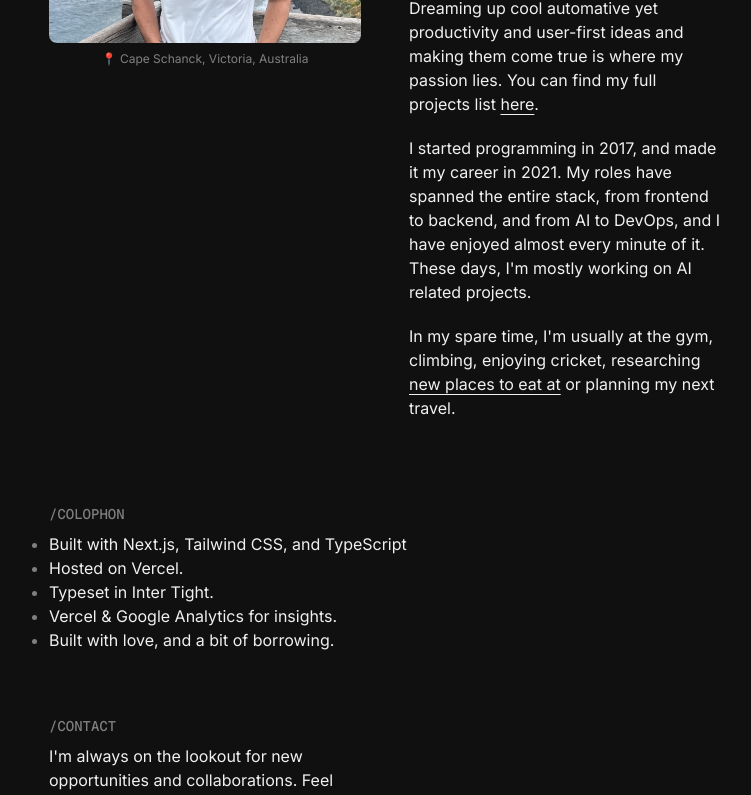
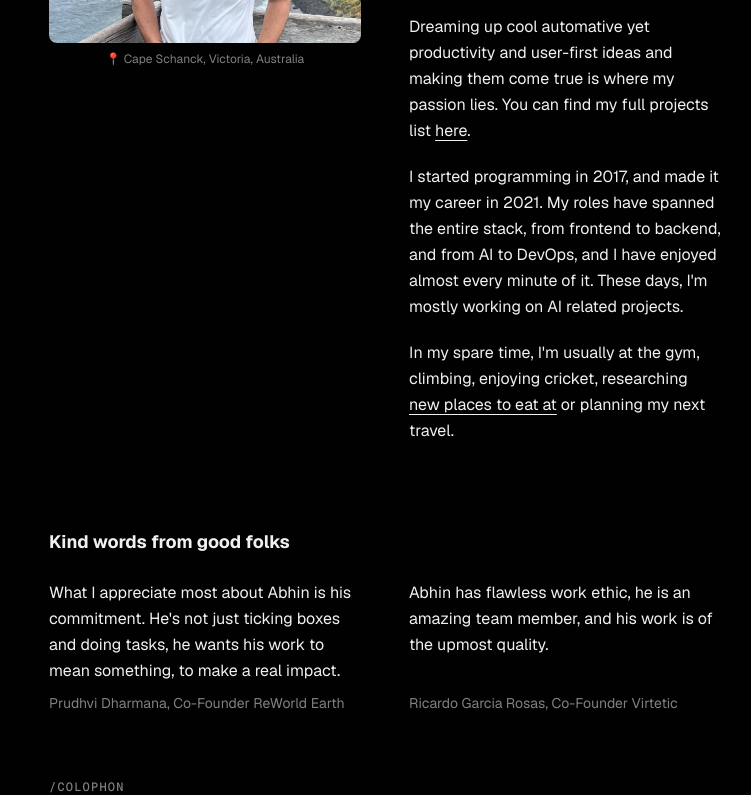
Before and after one commit to AbhinRustagi/www, a Next.js app: page /about in a window 1280 px wide. Shown: the part 560-1355 px from the top of the page, without its empty margins (255-1006 px from the left). Built offline with nearby package versions, Linux system fonts and the light colour scheme; no server answers.

Commit message:
feat(about): add testimonials

```diff
--- a/src/app/(home)/page.tsx
+++ b/src/app/(home)/page.tsx
@@ -19,15 +19,15 @@ export default async function Home() {
           </p>
         </Card>
         <Card title="Now">
-          <ul className="list-disc list-inside md:list-outside mb-4 marker:text-muted-foreground">
-            <li className="my-2">Open to new opportunities</li>
+          <ul className="">
+            <li className="my-2">📥 Open to new opportunities</li>
             <li className="my-2">
-              Building SemiReal, a new age content creation platform
+              ⚒️ Building SemiReal, a new age content creation platform
             </li>
           </ul>
-          <ul className="list-disc list-inside md:list-outside marker:text-muted-foreground">
+          <ul className="">
             <li className="my-2">
-              Currently in Melbourne, Australia
+              📍 Currently in Melbourne, Australia
               {/*<br />
                <span className="text-muted-foreground text-sm">
                 It is 3:41 AM here (UTC+10).
--- a/src/app/about/page.tsx
+++ b/src/app/about/page.tsx
@@ -82,6 +82,30 @@ export default function About() {
           </p>
         </div>
       </section>
+      <section className="my-16">
+        <h2 className="text-lg font-bold">Kind words from good folks</h2>
+        <div className="my-6 grid grid-cols-1 md:grid-cols-2 gap-12">
+          <div className="flex flex-col justify-between">
+            <p className="mb-2">
+              What I appreciate most about Abhin is his commitment. He's not
+              just ticking boxes and doing tasks, he wants his work to mean
+              something, to make a real impact.
+            </p>
+            <p className="text-sm text-muted-foreground">
+              Prudhvi Dharmana, Co-Founder ReWorld Earth
+            </p>
+          </div>
+          <div className="flex flex-col justify-between">
+            <p className="mb-2">
+              Abhin has flawless work ethic, he is an amazing team member, and
+              his work is of the upmost quality.
+            </p>
+            <p className="text-sm text-muted-foreground">
+              Ricardo Garcia Rosas, Co-Founder Virtetic
+            </p>
+          </div>
+        </div>
+      </section>
       <Card as="section" title="Colophon">
         <ul className="list-disc list-inside marker:text-muted-foreground md:list-outside">
           <li>Built with Next.js, Tailwind CSS, and TypeScript</li>
--- a/src/app/layout.tsx
+++ b/src/app/layout.tsx
@@ -5,10 +5,10 @@ import generateMetadata from "@/lib/metadata";
 import "@/styles/globals.css";
 import { GoogleAnalytics } from "@next/third-parties/google";
 import { Analytics } from "@vercel/analytics/next";
-import { Geist_Mono, Inter } from "next/font/google";
+import { Geist_Mono, Geist } from "next/font/google";
 import "react-tooltip/dist/react-tooltip.css";
 
-const inter = Inter({
+const inter = Geist({
   subsets: ["latin"],
   variable: "--font-inter",
   preload: true,
--- a/src/components/Card.tsx
+++ b/src/components/Card.tsx
@@ -27,7 +27,7 @@ export default function Card({
           ></Link>
         </React.Fragment>
       )}
-      <h2 className="text-sm font-medium font-geist-mono mb-2 uppercase text-muted-foreground">
+      <h2 className="text-xs font-medium font-geist-mono mb-4 uppercase text-muted-foreground tracking-widest">
         /{title}
       </h2>
       {children}
--- a/src/components/Header.tsx
+++ b/src/components/Header.tsx
@@ -42,7 +42,7 @@ export default function Header() {
         </div>
         <div>
           <h1 className="text-xl md:text-2xl font-bold font-geist-mono">
-            Abhin Rustagi{" "}
+            <Link href="/">Abhin Rustagi </Link>
             {!isHome && metadata ? (
               <span className="text-muted-foreground">
                 <Link href={metadata.pathname}>/ {metadata.title}</Link>
--- a/src/styles/globals.css
+++ b/src/styles/globals.css
@@ -2,11 +2,11 @@
 @import "tw-animate-css";
 
 @theme {
-  --color-background: #101010;
+  --color-background: #010101;
   --color-foreground: #f0f0f0;
   --color-muted-foreground: #808080;
   --color-border: #202020;
-  --color-card: #1a1a1a;
+  --color-card: #101010;
   --font-geist-mono: var(--font-geist-mono);
 }
 
@@ -17,3 +17,8 @@
 body {
   @apply bg-background text-foreground;
 }
+
+p,
+li {
+  @apply leading-relaxed;
+}
```
